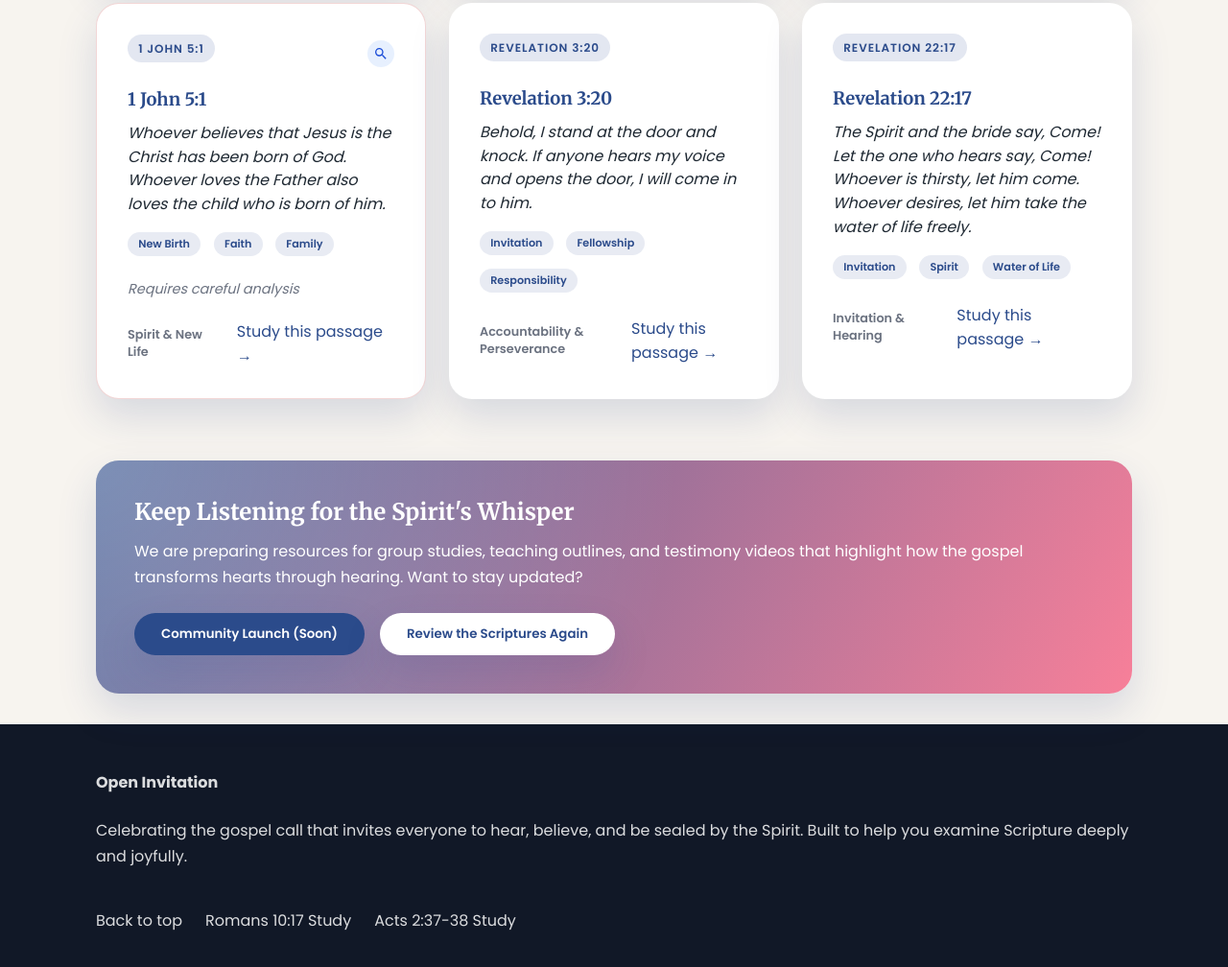
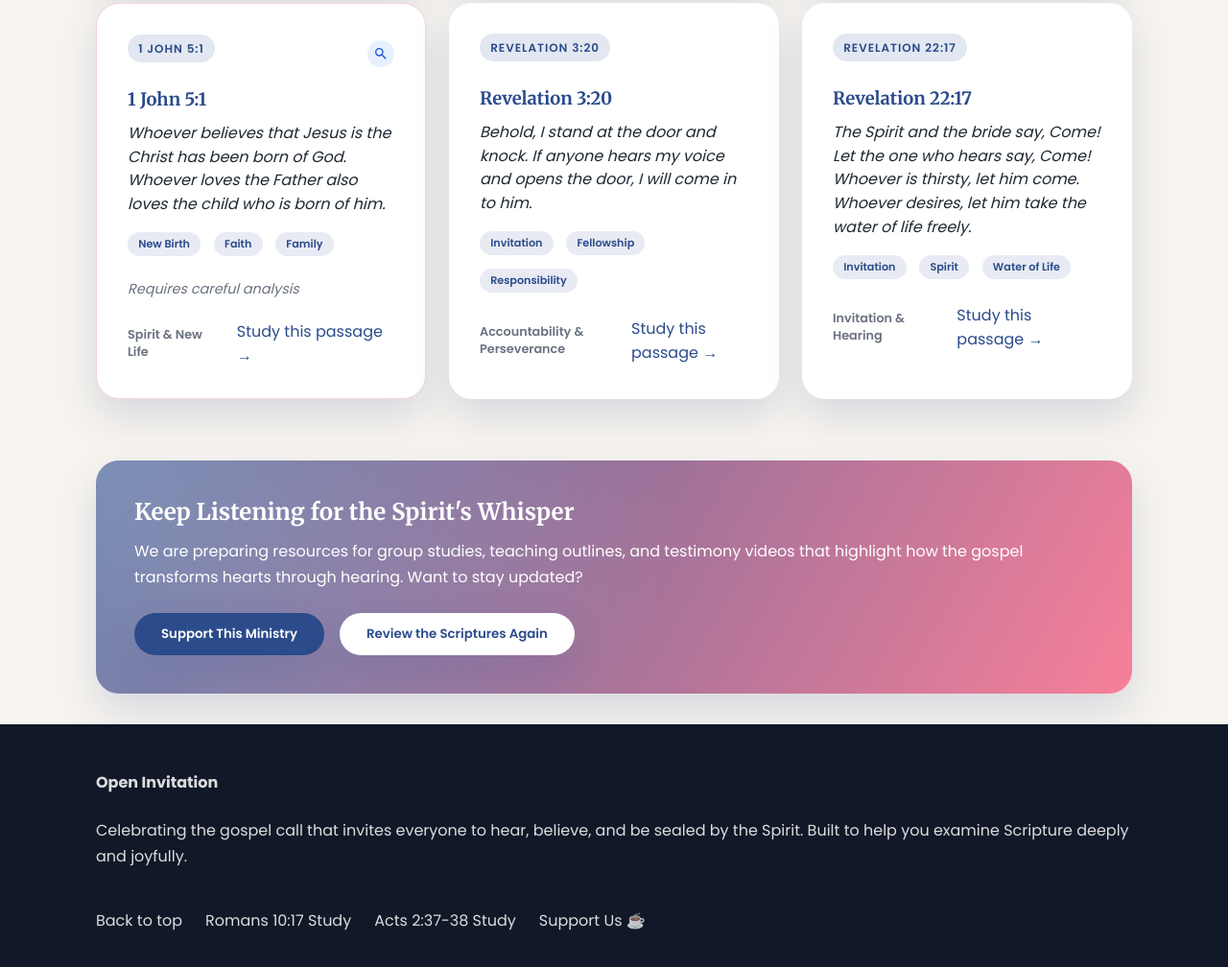
Before and after one commit to britterm/open-invitation, a plain HTML site: page index.html in a window 1280 px wide. Shown: the part 10336-11344 px from the top of the page at 96% size. Drawn offline with Linux system fonts and the light colour scheme; animation ran at ten frames a second.

Commit message:
add ko-fi link for support

```diff
--- a/index.html
+++ b/index.html
@@ -122,9 +122,11 @@
               hearts through hearing. Want to stay updated?
             </p>
             <div class="hero-actions" style="margin-top: 1.5rem">
-              <button disabled title="Coming soon">
-                Community Launch (Soon)
-              </button>
+              <a href="https://ko-fi.com/theopenbook42" target="_blank" rel="noopener noreferrer">
+                <button title="Support this free resource">
+                  Support This Ministry
+                </button>
+              </a>
               <a href="#spotlights"
                 ><button style="background: #fff; color: var(--color-primary)">
                   Review the Scriptures Again
@@ -148,6 +150,7 @@
           <a href="#top">Back to top</a>
           <a href="scripture.html?id=romans-10-17">Romans 10:17 Study</a>
           <a href="scripture.html?id=acts-2-37-38">Acts 2:37-38 Study</a>
+          <a href="https://ko-fi.com/theopenbook42" target="_blank" rel="noopener noreferrer">Support Us ☕</a>
         </div>
       </div>
     </footer>
```
Also changed, not shown: scripture.html (+4 -0 lines).
